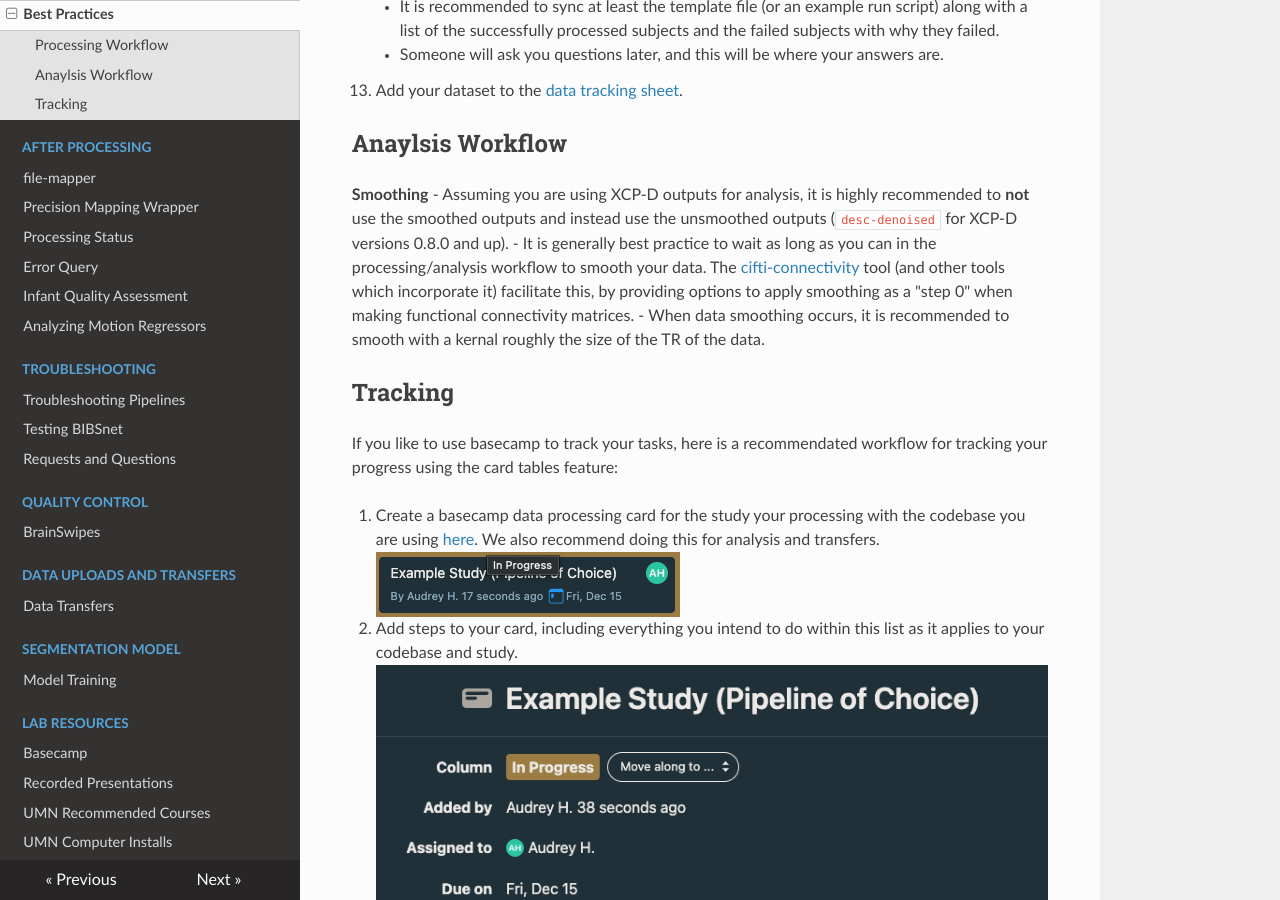
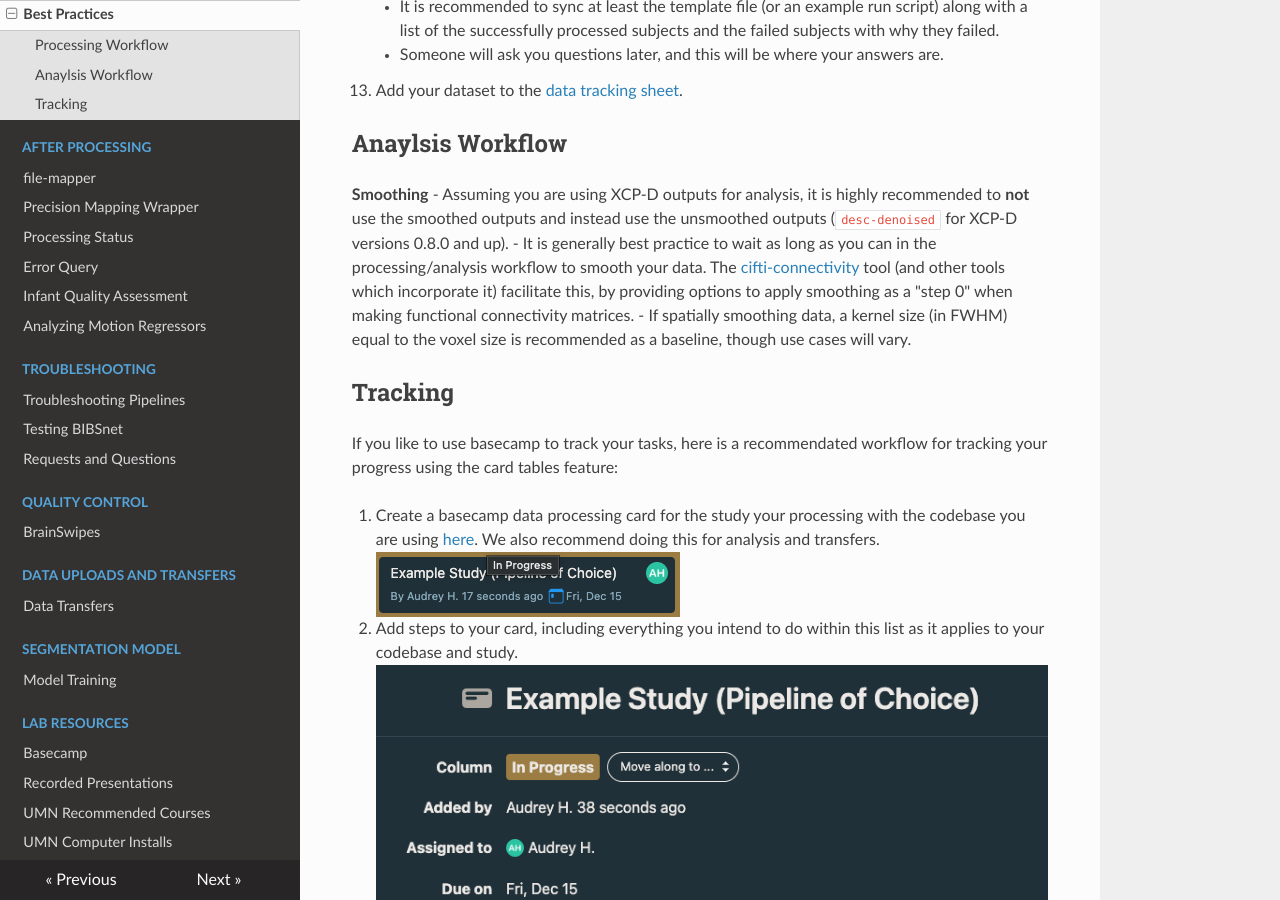
Before and after one commit to DCAN-Labs/cdni-brain, an MkDocs documentation site: the page built from docs/processing-sop.md, in a window 1280 px wide and 900 px high, scrolled down 1701 px. Built offline with MkDocs 1.6.1, drawn with Linux system fonts in a browser that asks for light colours; nearby versions of some CDN libraries.

Commit message:
clarify smoothing rec
Co-authored-by: Thomas Madison <56737848+madisoth@users.noreply.github.com>

```diff
--- a/docs/processing-sop.md
+++ b/docs/processing-sop.md
@@ -55,7 +55,7 @@ Below are steps that should be followed in order to ensure your processing effor
 **Smoothing**
 - Assuming you are using XCP-D outputs for analysis, it is highly recommended to **not** use the smoothed outputs and instead use the unsmoothed outputs (`desc-denoised` for XCP-D versions 0.8.0 and up).
 - It is generally best practice to wait as long as you can in the processing/analysis workflow to smooth your data. The [cifti-connectivity](https://cdnis-brain.readthedocs.io/cifti-matrix/) tool (and other tools which incorporate it) facilitate this, by providing options to apply smoothing as a "step 0" when making functional connectivity matrices.
-- When data smoothing occurs, it is recommended to smooth with a kernal roughly the size of the TR of the data.
+- If spatially smoothing data, a kernel size (in FWHM) equal to the voxel size is recommended as a baseline, though use cases will vary.
 
 ## Tracking
 If you like to use basecamp to track your tasks, here is a recommendated workflow for tracking your progress using the card tables feature:
```
